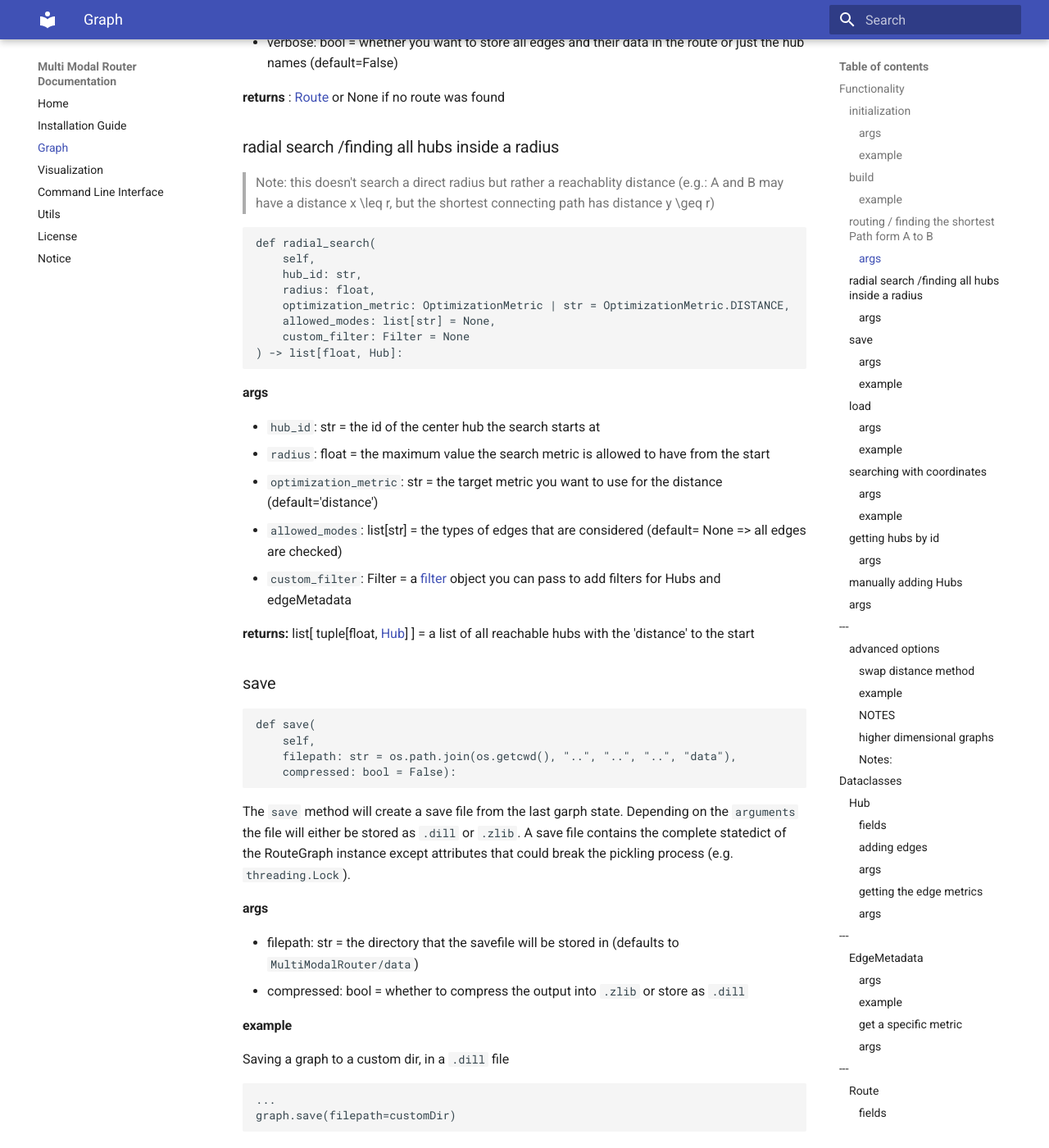
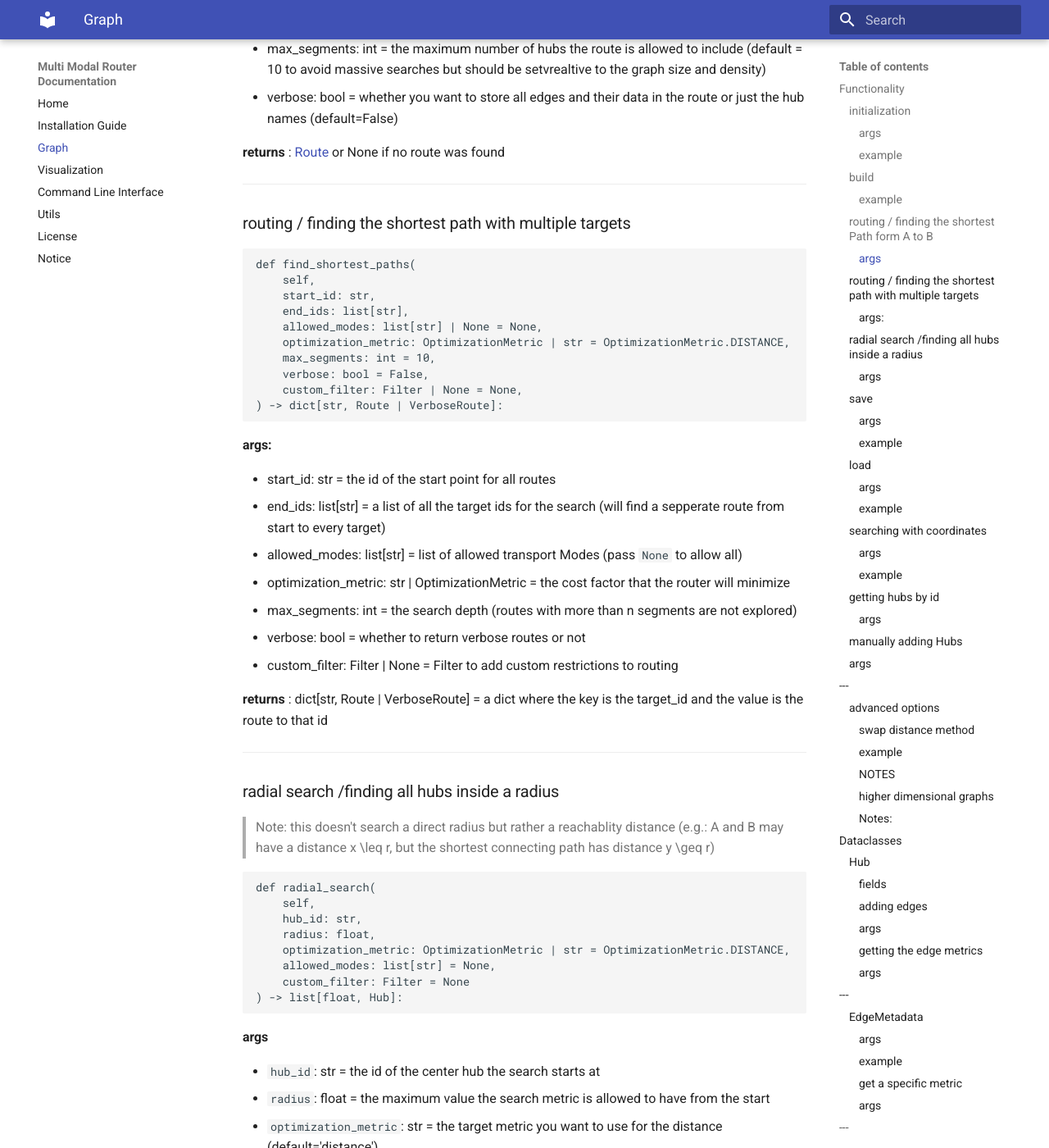
Before and after one commit to K-T0BIAS/MultiModalRouter, an MkDocs documentation site: the page built from docs/graph.md, in a window 1280 px wide and 1400 px high, scrolled down 3740 px. Shown: the whole window at 82% size. Built offline with MkDocs 1.6.1 and Material for MkDocs 9.7.7, drawn with Linux system fonts in a browser that asks for light colours; some of the changed text lies outside the part shown.

Commit message:
update docs and version

````diff
--- a/docs/graph.md
+++ b/docs/graph.md
@@ -1,6 +1,9 @@
 [HOME](./index.md)
 
 [graph](#routegraph)
+
+- [init](#initialization)
+- [path finding / routing](#routing--finding-the-shortest-path-form-a-to-b)
 
 - [advanced options](#advanced-options)
     - [custom distance metrics](#swap-distance-method)
@@ -148,6 +151,37 @@ def find_shortest_path(
 
 **returns** : [Route](#route) or None if no route was found
 
+---
+
+### routing / finding the shortest path with multiple targets
+
+```python
+def find_shortest_paths(
+    self,
+    start_id: str,
+    end_ids: list[str],
+    allowed_modes: list[str] | None = None,
+    optimization_metric: OptimizationMetric | str = OptimizationMetric.DISTANCE,
+    max_segments: int = 10,
+    verbose: bool = False,
+    custom_filter: Filter | None = None,
+) -> dict[str, Route | VerboseRoute]:
+```
+
+#### args:
+
+- start_id: str = the id of the start point for all routes
+- end_ids: list[str] = a list of all the target ids for the search (will find a sepperate route from start to every target)
+- allowed_modes: list[str] = list of allowed transport Modes (pass `None` to allow all)
+- optimization_metric: str | OptimizationMetric = the cost factor that the router will minimize
+- max_segments: int = the search depth (routes with more than n segments are not explored)
+- verbose: bool = whether to return verbose routes or not
+- custom_filter: Filter | None = Filter to add custom restrictions to routing
+
+**returns** : dict[str, Route | VerboseRoute] = a dict where the key is the target_id and the value is the route to that id
+
+
+---
 ### radial search /finding all hubs inside a radius
 
 > Note: this doesn't search a direct radius but rather a reachablity distance (e.g.: A and B may have a distance $x \leq r$, but the shortest connecting path has distance $y \geq r$)
--- a/pyproject.toml
+++ b/pyproject.toml
@@ -4,7 +4,7 @@ build-backend = "setuptools.build_meta"
 
 [project]
 name = "multimodalrouter"
-version = "0.1.9"
+version = "0.1.10"
 description = "A graph-based routing library for dynamic routing."
 readme = "README.md"
 license = { file = "LICENSE.md" }
````
